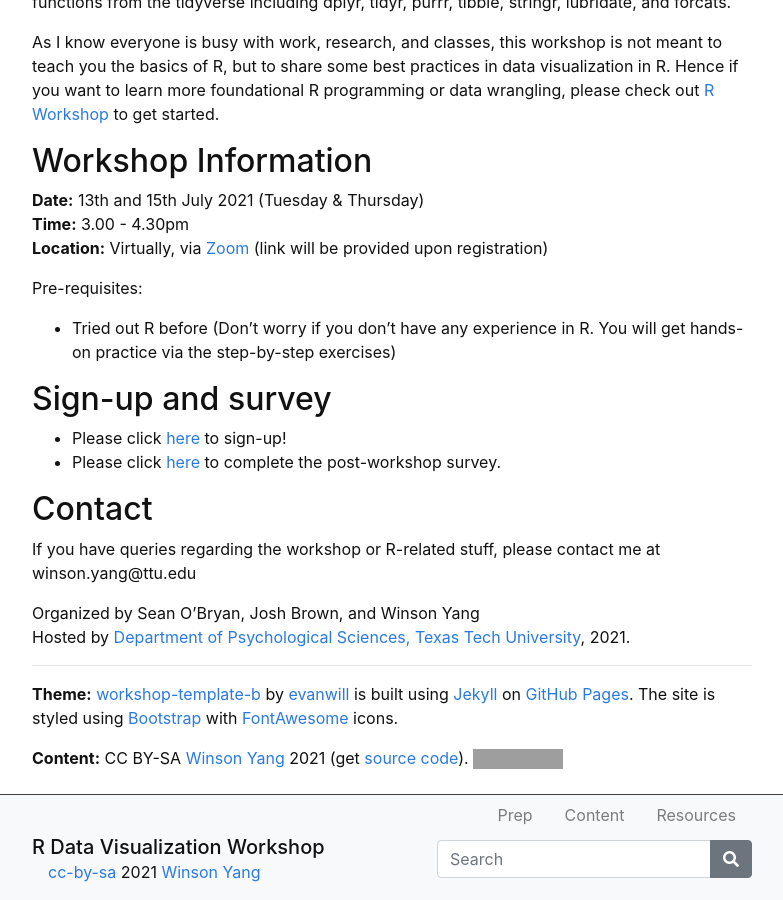
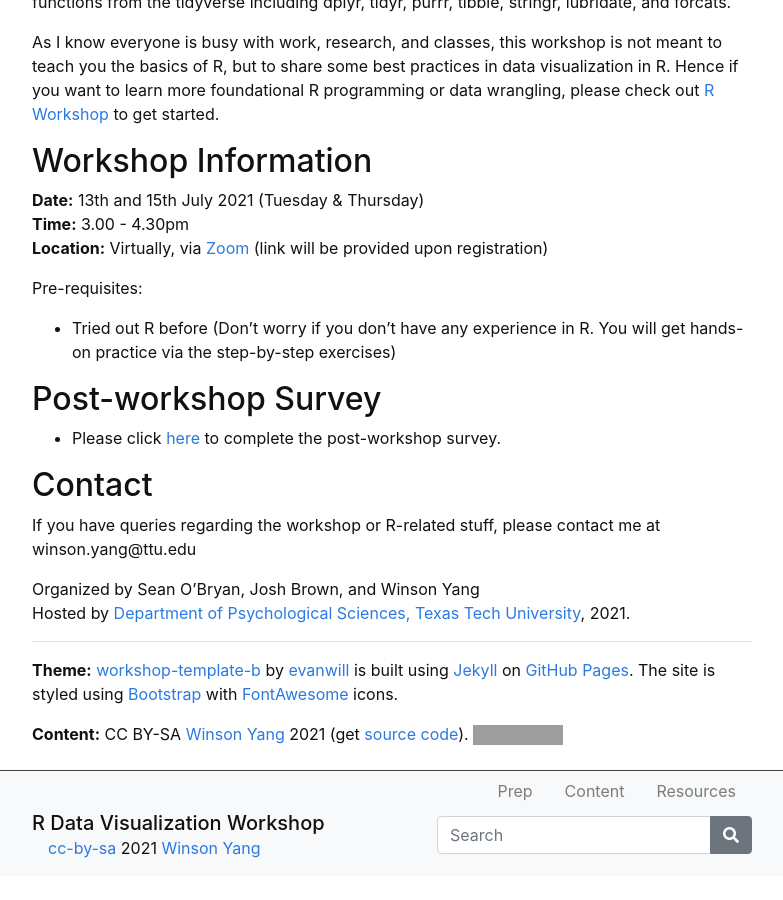
Before and after one commit to winsonfzyang/RVisWorkshop, a Jekyll site: the page built from index.md, in a window 1280 px wide and 900 px high, scrolled down 628 px. Shown: the whole window, without its empty margins (248-1031 px from the left). Built offline with Jekyll 4.4.1, drawn with Linux system fonts in a browser that asks for light colours; after the commit the page ends 1504 px from its top, so only the background shows below that; grey boxes are pictures that could not be loaded.

Commit message:
Add files via upload

```diff
--- a/index.md
+++ b/index.md
@@ -21,8 +21,7 @@ Pre-requisites:
 * Tried out R before (Don't worry if you don't have any experience in R. You will get hands-on practice via the step-by-step exercises)
 
 
-## Sign-up and survey
-* Please click [here](https://evaluate.ttu.edu/surveys/?s=FTLNWMJ4EW) to sign-up!
+## Post-workshop Survey
 * Please click [here](https://evaluate.ttu.edu/surveys/?s=JDPRATLKLW) to complete the post-workshop survey.
 
 
```
